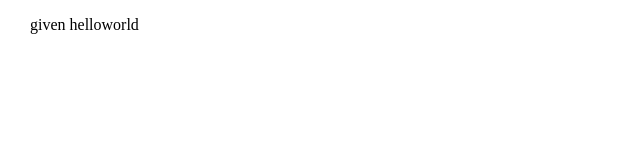
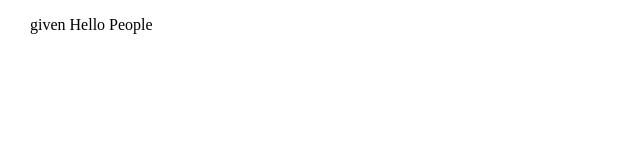
Before and after one commit to turbowars/Experiments, a plain HTML site: page maxCharCount/index.html in a window 1280 px wide. Shown: the full height of the page, 0-640 px from the left. Drawn offline with nearby package versions, Linux system fonts and the light colour scheme.

Commit message:
Update index.html

```diff
--- a/maxCharCount/index.html
+++ b/maxCharCount/index.html
@@ -11,7 +11,7 @@
     </style>
 </head>
 <body>
-<p>given <span id="char">helloworld</span></p>
+<p>given <span id="char">Hello People</span></p>
 <script src="js.js"></script>
 </body>
 </html>
```
